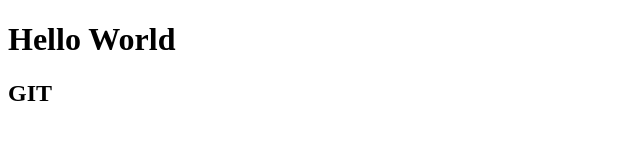
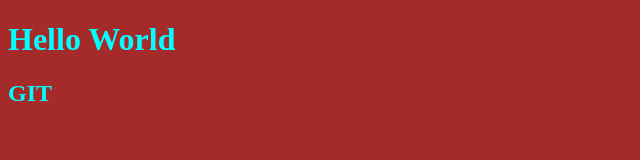
Before and after one commit to praharshpandey18/demo, a plain HTML site: page index.html in a window 1280 px wide. Shown: the whole page, without its empty margins (0-640 px from the left). Drawn offline with Linux system fonts and the light colour scheme.

Commit message:
firstcommitdesign

```diff
--- a/index.html
+++ b/index.html
@@ -5,6 +5,7 @@
     <meta http-equiv="X-UA-Compatible" content="IE=edge">
     <meta name="viewport" content="width=device-width, initial-scale=1.0">
     <title>Document</title>
+    <link rel="stylesheet" href="style.css">
 </head>
 <body>
     <h1>Hello World</h1>
--- /dev/null
+++ b/style.css
@@ -0,0 +1,4 @@
+body{
+    color: aqua;
+    background-color: brown;
+}
```
